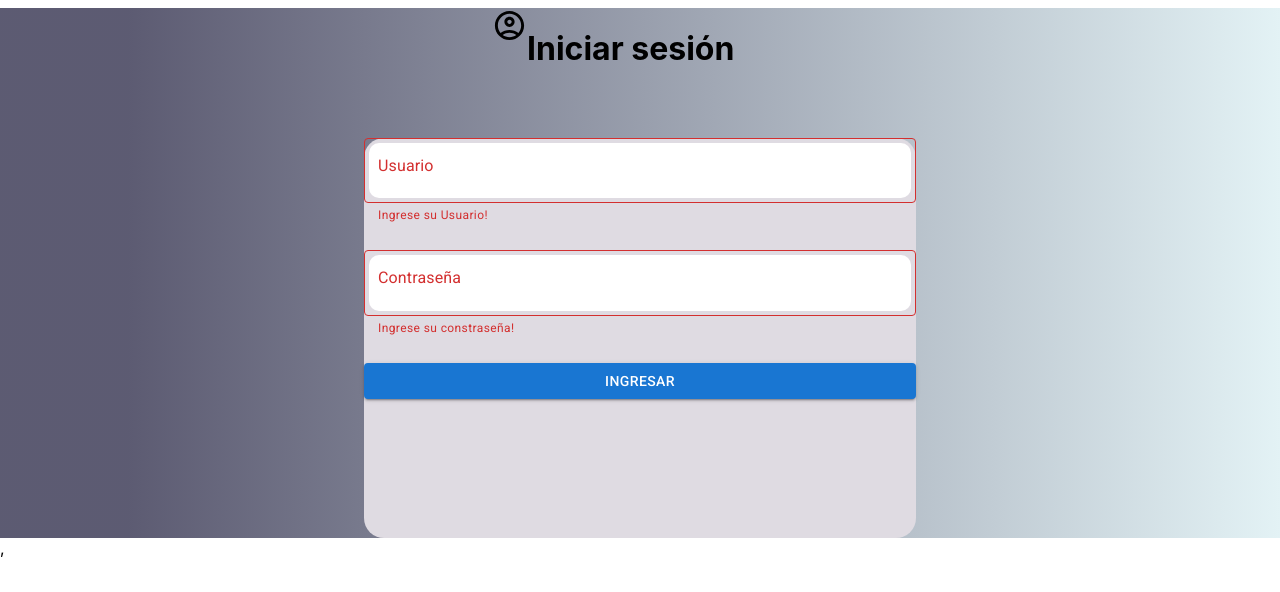
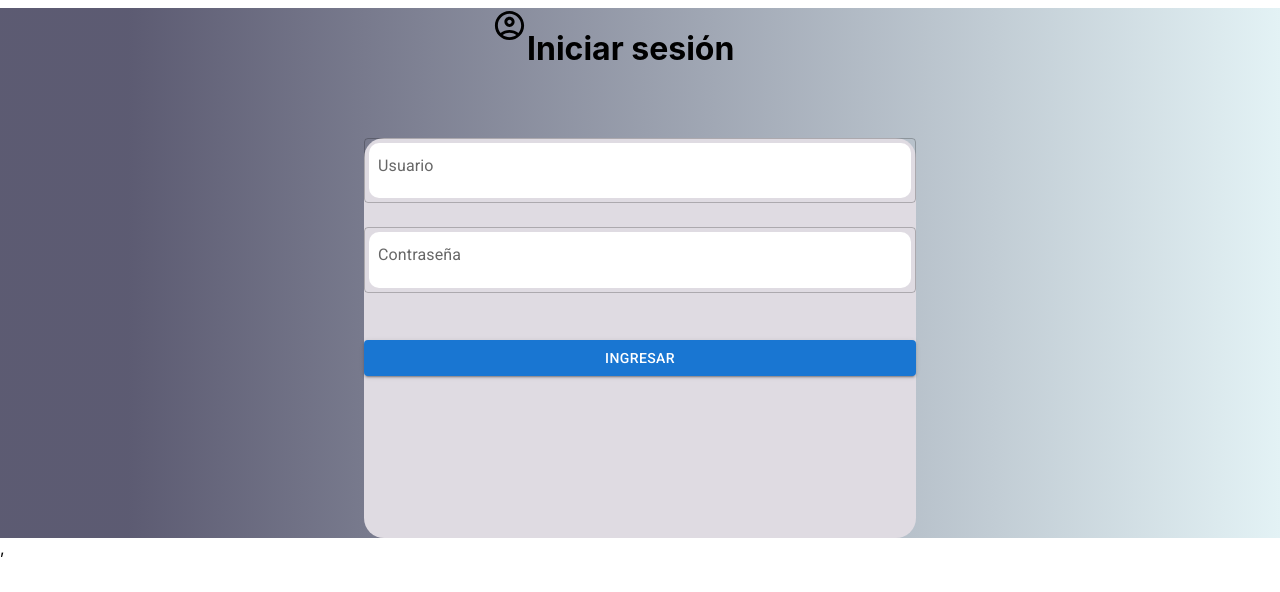
Before and after one commit to daveshb/tu-venta-frontend, a React (Create React App) app: page / in a window 1280 px wide. Shown: the top 592 px of the page. Built offline with nearby package versions, Linux system fonts and the light colour scheme.

Commit message:
resolving comments

```diff
--- a/src/pages/login/Login.jsx
+++ b/src/pages/login/Login.jsx
@@ -2,91 +2,68 @@ import React, { useEffect, useState } from 'react';
 import TextField from '@mui/material/TextField';
 import Button from '@mui/material/Button';
 import { useNavigate } from "react-router-dom";
-// import CssBaseline from '@mui/material/CssBaseline';
 import Box from '@mui/material/Box';
 import Container from '@mui/material/Container';
 import Stack from '@mui/material/Stack';
-// import { AccessAlarm, JoinLeftSharp, ThreeDRotation } from '@mui/icons-material';
 import AccountCircleOutlinedIcon from '@mui/icons-material/AccountCircleOutlined';
 import './styles.scss';
 
 
 const Login = () => {
   const navigate = useNavigate();
-
   const [isLogin, setIsLogin] =useState(false);
   const [message, setMessage] =useState("");
   const [logState, setLogState ]= useState(false);
   const[formState, setFormState]= useState ({
     name: '',
     password: '',
-
   });
 
    const {name, password}=formState;
 
    const handleImputChange = ({target}) =>{
-
     setFormState({
       ...formState,
       [target.name]: target.value
     });
   }
 
-    useEffect(()=>{
-    if(name=="david" && password=="1234"){
-      setIsLogin(true)
+  const handleClick = () => {
+    if(name === "" || password === ""){
+      setMessage("Todos los campos son obligatorios")
+      setLogState(true);
+      return;
+    }
 
-    }else if(logState){
-
-      console.log("No es posible loguear")
-      setLogState(false)
+    if(name === "david" && password === "1234"){
+      setIsLogin(true);
+    }else{
       setMessage("Usuario o contraseña incorrecto")
       setTimeout(() => {
           setMessage("")
       }, 2000);
     }
-  },  [logState]);
-
-
-  useEffect(()=>{
-    if((logState) && (name=="" || password=="")){
-      setMessage("Todos los campos son obligatorios")
-
-    }
-  },[logState]);
+  }
 
   useEffect(()=>{
     if (isLogin){
       localStorage.setItem("isLogin", isLogin)
       navigate("/home")
-      console.log(isLogin)
     }
   },[isLogin]);
-
-
-  //Local Storage
-  // Obtener desde local storage:
-   //localStorage.getItem("isLogin");
-
 
   return(
     <>
     <div className='myBody' >
-      {/* <CssBaseline  / > */}
-
       <Container maxWidth="sm">
        <div className='header'>
         <AccountCircleOutlinedIcon className='icon' fontSize="large" />
         <h1 className='head'>Iniciar sesión</h1>
       </div>
-
-
         <Box className='box' sx={{ bgcolor: '#DFDBE2', height: '50vh' }} >
           <Stack spacing={3}>
            <TextField
-
-            error={name === ""}
+            error={logState ? name === "" : false}
             id="outlined-basic"
             name="name"
             label="Usuario"
@@ -96,13 +73,11 @@ const Login = () => {
             value={name}
             onChange={handleImputChange}
             autoComplete="off"
-            helperText={name === "" ? 'Ingrese su Usuario!' : ' '}
-
+            helperText={logState && name === "" ? 'Ingrese su Usuario!' : ''}
             />
 
            <TextField
-
-            error={password === ""}
+            error={logState ? password === "" : false}
             id="outlined-basic"
             name='password'
             label="Contraseña"
@@ -112,22 +87,12 @@ const Login = () => {
             value={password}
             onChange={handleImputChange}
             autoComplete="off"
-            helperText={password === "" ? 'Ingrese su constraseña!' : ' '}
-
+            helperText={logState && password === "" ? 'Ingrese su constraseña!' : ' '}
             />
-           <Button
-            onClick={()=>setLogState(true)}
-
-              variant="contained"
-
-            >Ingresar</Button>
-
+           <Button onClick={handleClick}variant="contained">Ingresar</Button>
             <h2 className='incorrect'>{message}</h2>
-
-
         </Stack>
         </Box>
-
       </Container>
       </div>
     </>
```
Also changed, not shown: src/pages/login/styles.scss (+15 -17 lines).
